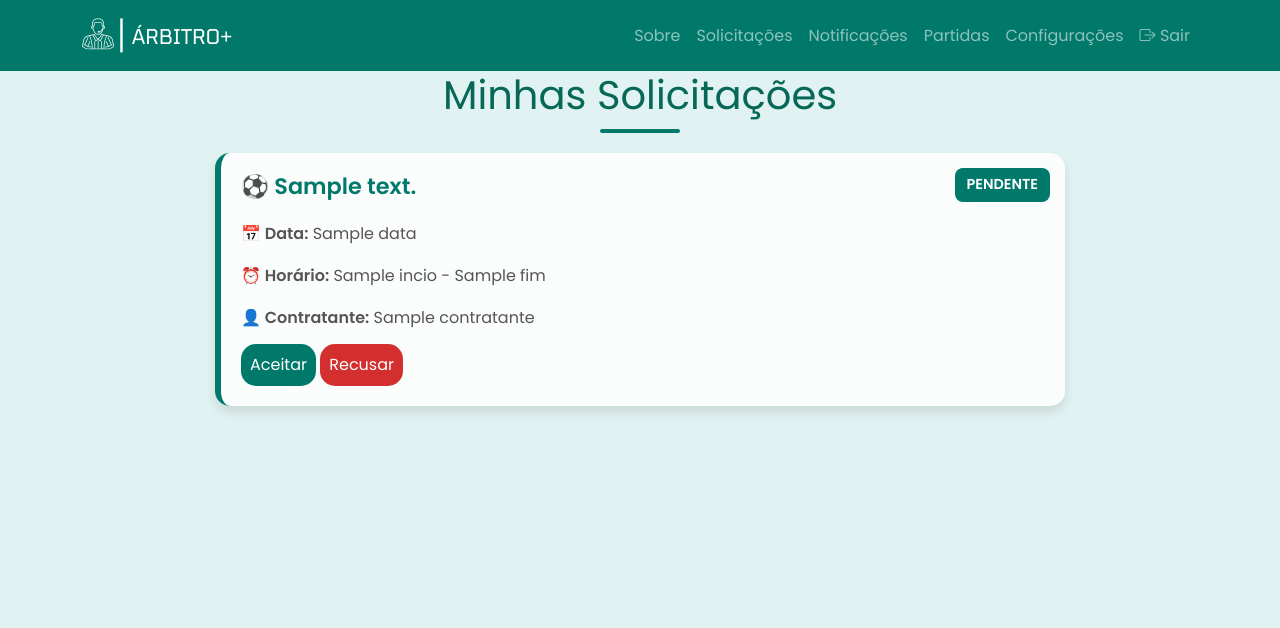
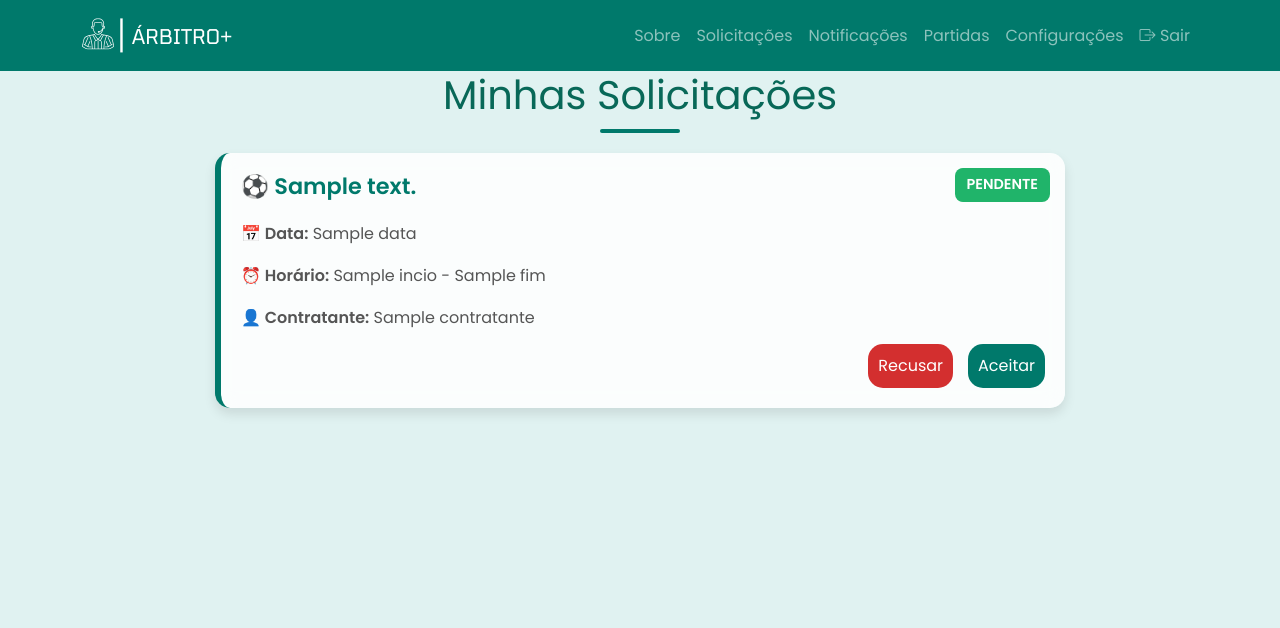
Before and after one commit to arianevaleira/Projeto-Arbitros, a Flask app: template templates/solicitacao_arbitro.html in a window 1280 px wide. Shown: the top 628 px of the page. Run offline with Flask 3, Linux system fonts and the light colour scheme; the template is opened without the code that fills it: most values are stand-ins (such as "Sample title", 1, 10 or a date in 2020).

Commit message:
Update style_solicitacao_arb.css

```diff
--- a/static/css/style_solicitacao_arb.css
+++ b/static/css/style_solicitacao_arb.css
@@ -63,7 +63,7 @@ h1::after {
     position: absolute;
     top: 15px;
     right: 15px;
-    background: #00796B;
+    background: #20b46a;
     color: white;
     padding: 6px 12px;
     border-radius: 8px;
@@ -72,12 +72,18 @@ h1::after {
     text-transform: uppercase;
 }
 
+form{
+    display: flex;
+    flex-direction: row-reverse;
+}
+
 .btn-aceitar {
     background-color: #00796B;
     color: white;
     border-radius: 15px;
-    padding: 9px;
+    padding: 10px;
     border: none;
+    margin-left: 15px;
 }
 
 .btn-aceitar:hover {
@@ -88,7 +94,7 @@ h1::after {
     background-color: #d32f2f;
     color: white;
     border-radius: 15px;
-    padding: 9px;
+    padding: 10px;
     border: none;
 }
 
```
